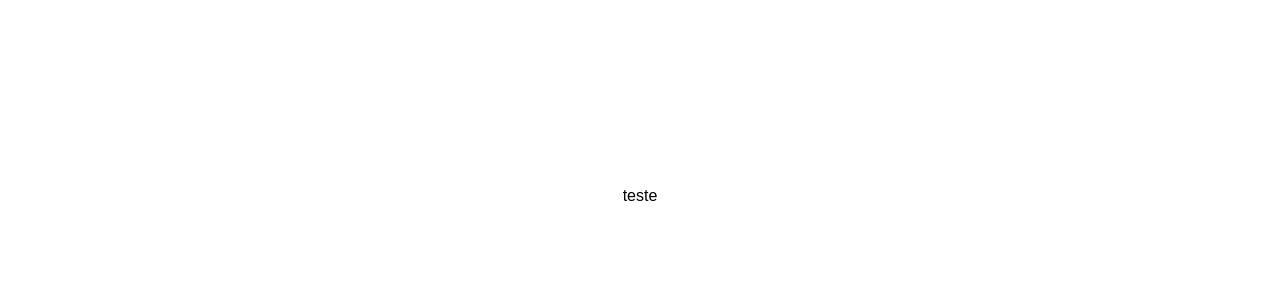
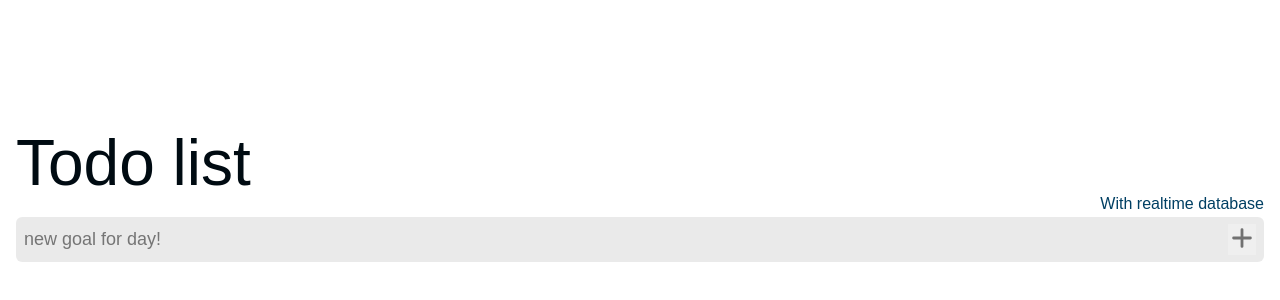
Before and after one commit to JoaoVictor6/todo-list, a React (Create React App) app: page / in a window 1280 px wide. Shown: the part 204-504 px from the top of the page. Built offline with nearby package versions, Linux system fonts and the light colour scheme.

Commit message:
add header element in project

```diff
--- a/src/App.scss
+++ b/src/App.scss
@@ -1,5 +1,52 @@
+@mixin border {
+  border-radius: 6px;
+}
+
 .App {
   min-height: 100vh;
   display: grid;
   place-content: center;
 }
+
+header {
+  display: inline-flex;
+  flex-direction: column;
+
+  h1,h2,h3 {
+    font-weight: 400;
+  }
+
+  h1 {
+    font-size: 4rem;
+    color: #000B12;
+    line-height: 4rem;
+  }
+
+  h2 {
+    font-size: 1rem;
+    color: var(--blue);
+    margin-left: auto;
+  }
+
+  form {
+    @include border;
+    background: #06000015;
+    margin-top: 4px;
+    display: flex;
+    align-items: center;
+
+    width: calc(100vw - 2rem);
+    justify-content: space-between;
+    input {
+      outline: none;
+      border: none;
+      font-size: 1.125rem;
+      padding: 0.75rem 0 0.75rem .5rem;
+      background: transparent;
+    }
+
+    button {
+      margin-right: 8px;
+    }
+  }
+}
--- a/src/App.tsx
+++ b/src/App.tsx
@@ -2,10 +2,30 @@ import React from 'react';
 import './App.scss';
 
 function App() {
+  function submitHandler(event: React.FormEvent<HTMLFormElement>) {
+    event.preventDefault();
+  }
   return (
-    <div className="App">
-      teste
-    </div>
+    <main className="App">
+      <header>
+        <h1>Todo list</h1>
+        <h2>With realtime database</h2>
+        <form onSubmit={submitHandler}>
+          <input type="text" placeholder="new goal for day!"/>
+          <button>
+            <svg xmlns="http://www.w3.org/2000/svg" width="28" height="28" fill="none" viewBox="0 0 28 28">
+              <path
+                fill="#717171"
+                fillRule="evenodd"
+                // eslint-disable-next-line max-len
+                d="M14 4.2a1.4 1.4 0 011.4 1.4v7h7a1.4 1.4 0 110 2.8h-7v7a1.4 1.4 0 11-2.8 0v-7h-7a1.4 1.4 0 110-2.8h7v-7A1.4 1.4 0 0114 4.2z"
+                clipRule="evenodd"
+              />
+            </svg>
+          </button>
+        </form>
+      </header>
+    </main>
   );
 }
 
```
